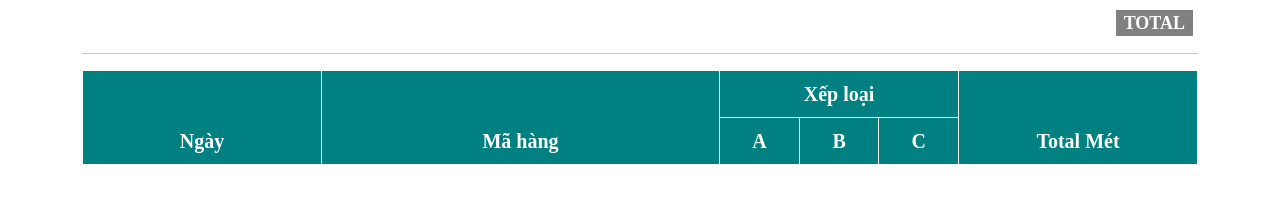
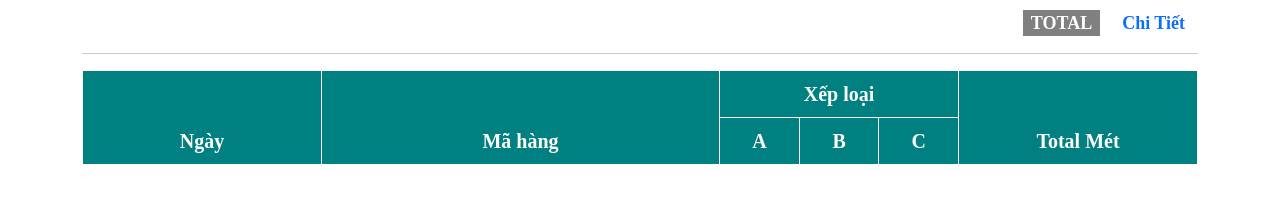
Before and after one commit to dbcustomer2021/KiemVai, a plain HTML site: page index.html in a window 1280 px wide. Drawn offline with nearby package versions, Linux system fonts and the light colour scheme; no server answers.

Commit message:
Update index.html
ddd

```diff
--- a/index.html
+++ b/index.html
@@ -21,8 +21,9 @@
       <div class="row">
          <div class="col-md-12">
           <div class="nav" style="float:right;">
-            <ul id="ulmenu" >
+            <ul>
               <li class="selected"><a href="index.html">TOTAL</a></li>
+              <li ><a href="Chitiet.html">Chi Tiết</a></li>
             </ul>
          </div>
          </div>
```
